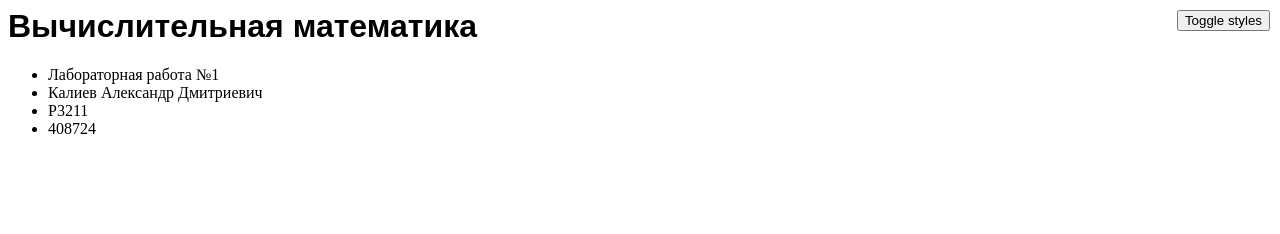
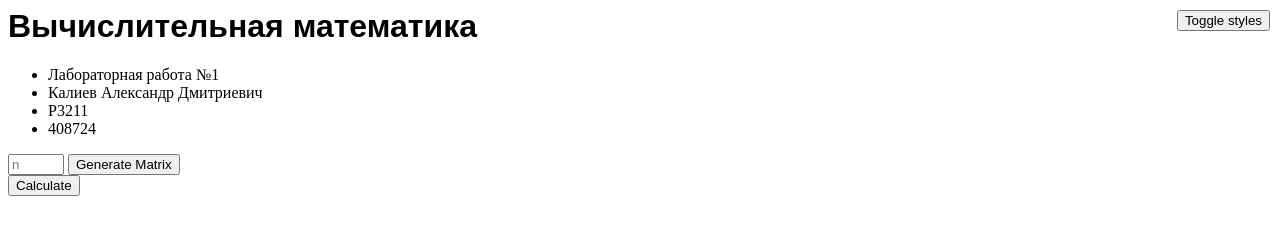
Before and after one commit to Jlexender/NumMethods-1, a plain HTML site: page frontend/index.html in a window 1280 px wide. Drawn offline with Linux system fonts and the light colour scheme.

Commit message:
Added requirements for BE; added matrix for FE

```diff
--- a/frontend/index.html
+++ b/frontend/index.html
@@ -19,8 +19,14 @@
         <button onclick="toggleStyles()" style="position: absolute; top: 10px; right: 10px;">Toggle styles</button>
 
         <main>
+            <input type="number" id="n" placeholder="n" min="1" max="20" required>
+            <button onclick="generateMatrix()">Generate Matrix</button>
+            <div id="matrix-container"></div>
+            <button onclick="calculate()">Calculate</button>
 
         </main>
+    </body>
+
 
     <script>
         function toggleStyles() {
@@ -32,5 +38,65 @@
             }
         }
     </script>
-    </body>
+
+    <script>
+        function generateMatrix() {
+            var n = document.getElementById('n').value;
+            var container = document.getElementById('matrix-container');
+            container.innerHTML = ''; // Clear previous matrix
+
+            if (n < 1 || n > 20) {
+                alert('Please enter a number between 1 and 20');
+                return;
+            }
+
+            var table = document.createElement('table');
+            table.style.tableLayout = 'fixed';
+            for (var i = 0; i < n; i++) {
+                var row = document.createElement('tr');
+                for (var j = 0; j < n; j++) {
+                    var cell = document.createElement('td');
+                    var input = document.createElement('input');
+                    input.type = 'text';
+                    input.style.width = '70px';
+                    input.style.height = '70px';
+                    input.style.textAlign = 'center';
+                    input.style.border = '1px solid black';
+                    cell.appendChild(input);
+                    row.appendChild(cell);
+                }
+                table.appendChild(row);
+            }
+            container.appendChild(table);
+        }
+    </script>
+
+    <script>
+        function calculate() {
+            var container = document.getElementById('matrix-container');
+            var rows = container.getElementsByTagName('tr');
+            var matrix = [];
+
+            for (var i = 0; i < rows.length; i++) {
+                var cells = rows[i].getElementsByTagName('td');
+                var row = [];
+                for (var j = 0; j < cells.length; j++) {
+                    var input = cells[j].getElementsByTagName('input')[0];
+                    row.push(parseFloat(input.value) || 0);
+                }
+                matrix.push(row);
+            }
+
+            var xhr = new XMLHttpRequest();
+            xhr.open('POST', '/api', true);
+            xhr.setRequestHeader('Content-Type', 'application/json;charset=UTF-8');
+            xhr.onreadystatechange = function () {
+                if (xhr.readyState === 4 && xhr.status === 200) {
+                    var response = JSON.parse(xhr.responseText);
+                    alert('Calculation result: ' + response.result);
+                }
+            };
+            xhr.send(JSON.stringify({ matrix: matrix }));
+        }
+    </script>
 </html>
```
Also changed, not shown: backend/requirements.txt (added). Lines whose indentation alone changed are shown as unchanged.
